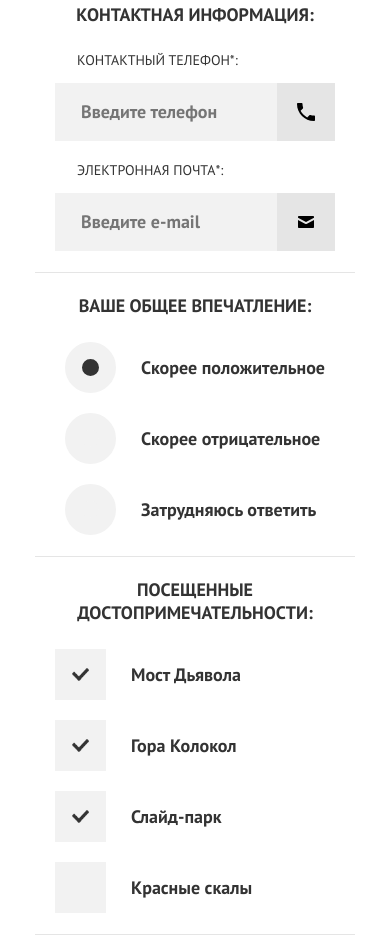
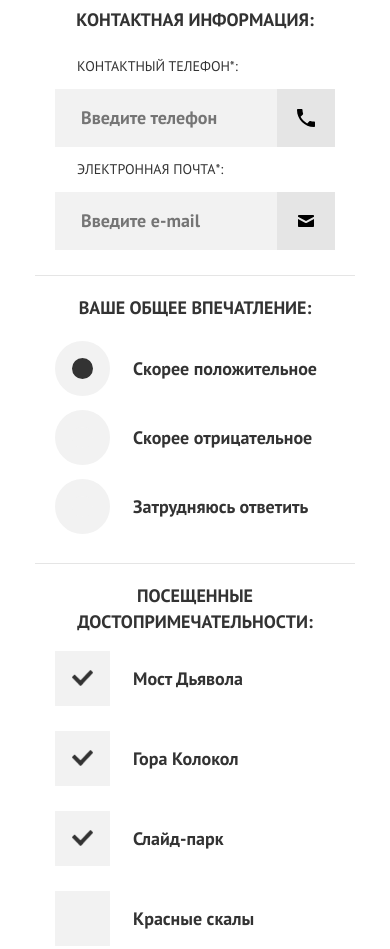
Before and after one commit to alexvlife/372785-sedona-18, a website: page source/form.html in a window 390 px wide. Shown: the part 960-1909 px from the top of the page. Drawn offline with nearby package versions, Linux system fonts and the light colour scheme; files that its build step writes are made by us from their sources.

Commit message:
module4-task2 - дорабатывает верстку сраницы Form (mobile)

```diff
--- a/source/form.html
+++ b/source/form.html
@@ -53,10 +53,10 @@
     </header>
 
     <main class="page-body__main page-main">
-      <header class="page-main__header section-header">
+      <header class="page-main__header page-main__header_page_form section-header">
         <h1 class="visually-hidden">Отзыв о посещении городка Седона</h1>
         <p class="section-header__title title">Оставьте свой отзыв</p>
-        <p class="section-header__description">Помогите нашим отелям стать лучше!
+        <p class="section-header__description section-header__description_page_form">Помогите нашим отелям стать лучше!
           Оставьте отзыв о них, а также о посещенных вами достопримечательностях.</p>
       </header>
 
@@ -92,7 +92,7 @@
             <p class="form-section__title title title_decorative_lines">Контактная информация:</p>
 
             <ul class="form-section__control-list form-controls form-controls_contacts">
-              <li class="form-controls__item form-control form-control_field_contacts form-control_icon_base form-control_icon_phone">
+              <li class="form-controls__item form-controls__item_field-contacts form-control form-control_field_contacts form-control_icon_base form-control_icon_phone">
                 <label class="form-control__label form-control__label_field_text form-control__label_field_contacts" for="phone">
                   <span class="form-control__label-visibility-state">Контактный </span>телефон*:
                 </label>
@@ -112,20 +112,20 @@
           <li class="section-list__item section-list__item_order_first section-list__item_form-section form-section form-section_half-width">
             <p class="form-section__title form-section__title_align_left title">Ваше общее впечатление:</p>
 
-            <ul class="form-section__control-list form-controls">
-              <li class="form-controls__item form-control">
+            <ul class="form-section__control-list form-section__control-list_field-opinion form-controls">
+              <li class="form-controls__item form-controls__item_field-opinion form-control">
                 <input
                   class="form-control__field-radio form-field-radio"
                   type="radio" name="opinion" id="opinion1" value="1" checked>
                 <label class="form-control__label form-control__label_radio title title_lowercase" for="opinion1">Скорее положительное</label>
               </li>
-              <li class="form-controls__item form-control">
+              <li class="form-controls__item form-controls__item_field-opinion form-control">
                 <input
                   class="form-control__field-radio form-field-radio"
                   type="radio" name="opinion" id="opinion2" value="2">
                 <label class="form-control__label form-control__label_radio title title_lowercase" for="opinion2">Скорее отрицательное</label>
               </li>
-              <li class="form-controls__item form-control">
+              <li class="form-controls__item form-controls__item_field-opinion form-control">
                 <input
                   class="form-control__field-radio form-field-radio"
                   type="radio" name="opinion" id="opinion3" value="3">
@@ -137,26 +137,26 @@
           <li class="section-list__item section-list__item_form-section form-section">
             <p class="form-section__title title title_decorative_lines">Посещенные достопримечательности:</p>
 
-            <ul class="form-section__control-list form-controls form-controls_places">
-              <li class="form-controls__item form-control form-control_places">
+            <ul class="form-section__control-list form-section__control-list_field-places form-controls form-controls_places">
+              <li class="form-controls__item form-controls__item_field-place form-control form-control_places">
                 <input
                   class="form-control__field-check form-field-check"
                   type="checkbox" name="place" id="place1" value="1" checked>
                 <label class="form-control__label form-control__label_check title title_lowercase" for="place1">Мост Дьявола</label>
               </li>
-              <li class="form-controls__item form-control form-control_places">
+              <li class="form-controls__item form-controls__item_field-place form-control form-control_places">
                 <input
                   class="form-control__field-check form-field-check"
                   type="checkbox" name="place" id="place2" value="2" checked>
                 <label class="form-control__label form-control__label_check title title_lowercase" for="place2">Гора Колокол</label>
               </li>
-              <li class="form-controls__item form-control form-control_places">
+              <li class="form-controls__item form-controls__item_field-place form-control form-control_places">
                 <input
                   class="form-control__field-check form-field-check"
                   type="checkbox" name="place" id="place3" value="3" checked>
                 <label class="form-control__label form-control__label_check title title_lowercase" for="place3">Слайд-парк</label>
               </li>
-              <li class="form-controls__item form-control form-control_places">
+              <li class="form-controls__item form-controls__item_field-place form-control form-control_places">
                 <input
                   class="form-control__field-check form-field-check"
                   type="checkbox" name="place" id="place4" value="4">
@@ -169,9 +169,7 @@
               <p class="form-section__title title title_decorative_lines">Опишите свои эмоции:</p>
 
               <textarea class="form-section__field-textarea form-field-textarea title title_lowercase"
-                id="story" name="story">
-                Опишите подробно все свои восторги
-              </textarea>
+                id="story" name="story">Опишите подробно все свои восторги</textarea>
             </section>
           </li>
         </ul>
--- a/source/sass/form-blocks/form-control.scss
+++ b/source/sass/form-blocks/form-control.scss
@@ -47,6 +47,7 @@
   }
 
   &_field_contacts {
+    margin-top: 2px;
     margin-left: 22px;
   }
 
@@ -59,9 +60,9 @@
       content: "";
       box-sizing: border-box;
       display: inline-block;
-      width: 51px;
-      height: 51px;
-      margin-right: 25px;
+      width: 55px;
+      height: 55px;
+      margin-right: 23px;
       border: 17px solid $form-control-bg-base;
       background-color: $form-control-bg-base;
       background-repeat: no-repeat;
--- a/source/sass/form-blocks/form-controls.scss
+++ b/source/sass/form-blocks/form-controls.scss
@@ -7,6 +7,18 @@
 
 .form-controls__item {
   margin-bottom: 20px;
+
+  &_field-contacts {
+    margin-bottom: 11px;
+  }
+
+  &_field-opinion {
+    margin-bottom: 14px;
+  }
+
+  &_field-place {
+    margin-bottom: 25px;
+  }
 
   &:last-child {
     margin-bottom: 0;
--- a/source/sass/form-blocks/form-field-textarea.scss
+++ b/source/sass/form-blocks/form-field-textarea.scss
@@ -3,6 +3,8 @@
 .form-field-textarea {
   width: 280px;
   height: 160px;
+  padding: 13px 20px;
+  line-height: 1.44;
   background-color: $form-control-bg-base;
 }
 
--- a/source/sass/form-blocks/form-section.scss
+++ b/source/sass/form-blocks/form-section.scss
@@ -1,14 +1,29 @@
 @import "../variables";
 
+.form-section {
+  width: 100%;
+  padding: 0 20px;
+}
+
 .form-section__title {
-  margin-bottom: 25px;
+  margin-bottom: 22px;
   text-align: center;
+  line-height: 1.44;
+}
+
+.form-section__control-list {
+  &_field-opinion {
+    margin: -2px 0 4px;
+  }
+
+  &_field-places {
+    margin-top: -6px;
+  }
 }
 
 @media (min-width: $tablet-width) {
   .form-section {
     position: relative;
-    width: 100%;
 
     &_half-width {
       width: 50%;
--- a/source/sass/form-blocks/form.scss
+++ b/source/sass/form-blocks/form.scss
@@ -10,6 +10,10 @@
 
 .form__caption {
   display: none;
+}
+
+.form__bottom {
+  margin-top: 18px;
 }
 
 @media (min-width: $tablet-width) {
--- a/source/sass/other-blocks/button.scss
+++ b/source/sass/other-blocks/button.scss
@@ -9,6 +9,7 @@
   font-family: $font-family-bold;
   font-size: $title-size-base;
   color: $button-text-color-base;
+  text-transform: uppercase;
   background-color: $button-bg-color-base;
 
   &_nav {
--- a/source/sass/other-blocks/section-header.scss
+++ b/source/sass/other-blocks/section-header.scss
@@ -21,7 +21,8 @@
     line-height: 1.61;
   }
 
-  &_page_photo {
+  &_page_photo,
+  &_page_form {
     margin-top: 25px;
   }
 }
--- a/source/sass/other-blocks/section-list.scss
+++ b/source/sass/other-blocks/section-list.scss
@@ -19,7 +19,7 @@
 }
 
 .section-list__item {
-  margin: 22px 20px 21px 20px;
+  margin: 22px 20px 21px;
 
   &::after {
     content: "";
@@ -28,12 +28,16 @@
     right: 0;
     display: block;
     height: 1px;
-    margin-top: 21px;
+    margin-top: 25px;
     background-color: $separate-line-bg;
   }
 
   &_last-border_none::after {
     display: none;
+  }
+
+  &_form-section {
+    margin: 19px 20px 26px;
   }
 }
 
--- a/source/sass/page-blocks/page-main.scss
+++ b/source/sass/page-blocks/page-main.scss
@@ -2,6 +2,10 @@
 
 .page-main__header {
   margin: 39px 25px 5px;
+
+  &_page_form {
+    margin: 39px 20px 15px;
+  }
 }
 
 .page-main__media-list {
```
